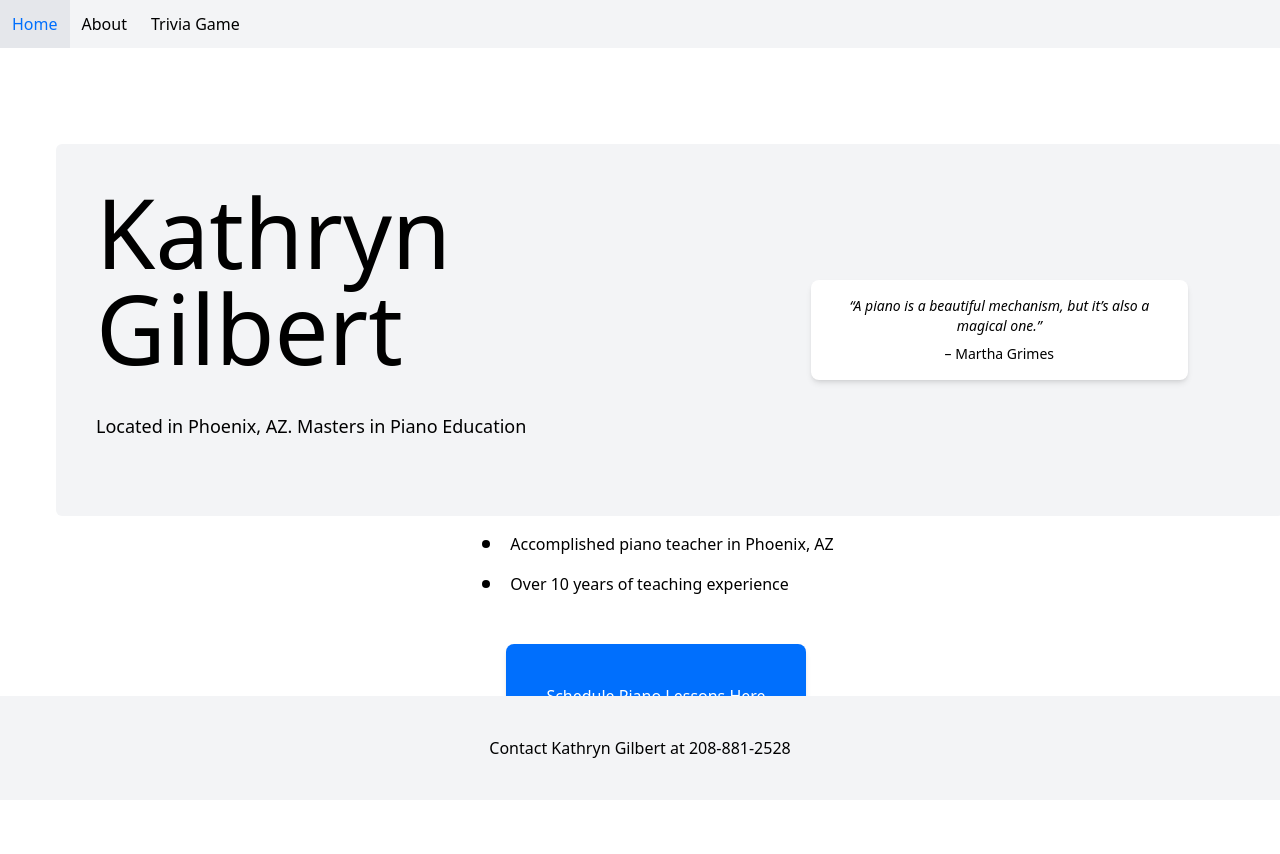
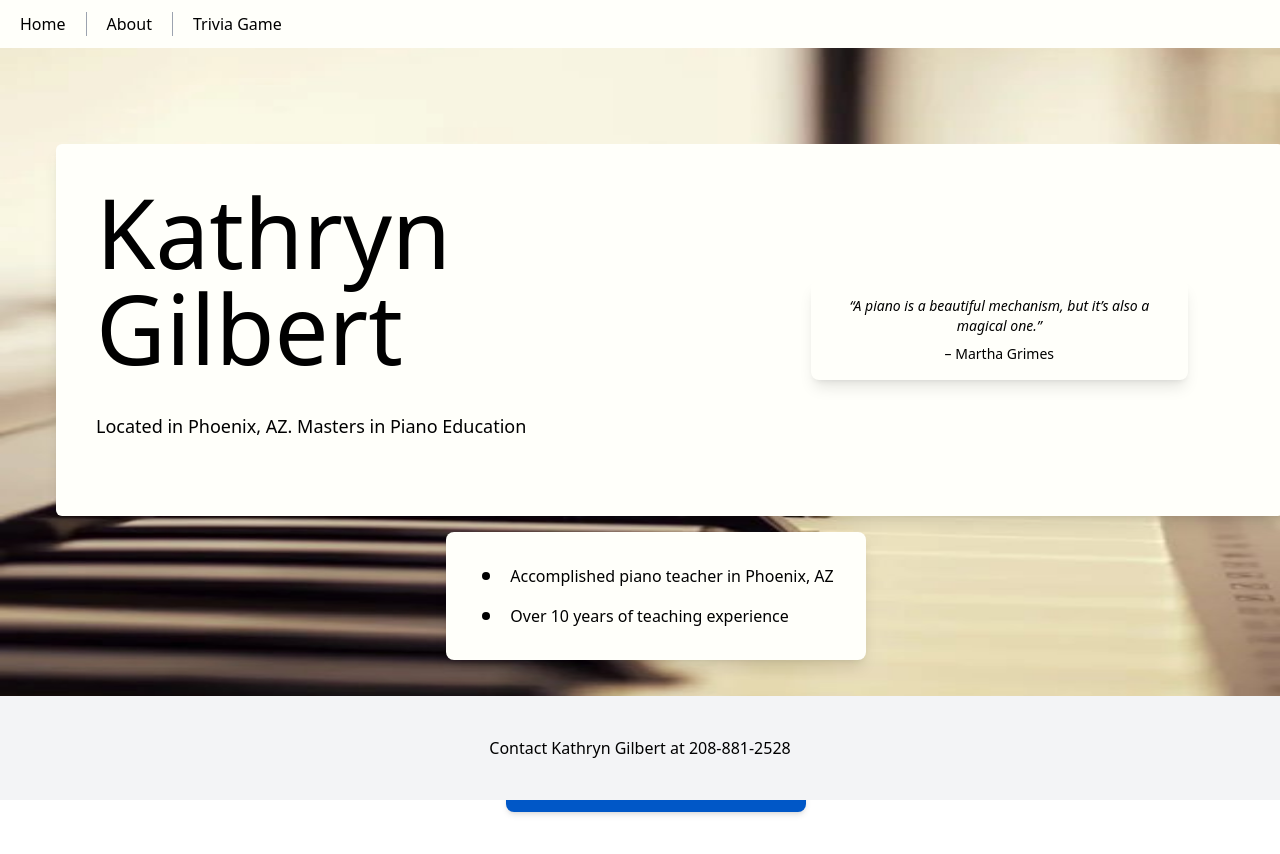
Before and after one commit to johnstewart00/KathrynMusic, a Next.js app: page / in a window 1280 px wide. Shown: the top 854 px of the page. Built offline with nearby package versions, Linux system fonts and the light colour scheme.

Commit message:
add background image and update styling

```diff
--- a/src/app/about/page.tsx
+++ b/src/app/about/page.tsx
@@ -6,7 +6,7 @@ export default function About() {
     <div>
       <div className="text-5xl text-center mt-8">Kathryn Gilbert</div>
       <div className="md:flex">
-        <div className="bg-gray-100 p-10 m-10 md:w-1/2 md:h-min">
+        <div className="bg-primary p-10 m-10 md:w-1/2 md:h-min">
           <div>
             Kathryn is an expert pianist with over 15 years of teaching
             experience. She graduated with a degree in piano education from
--- a/src/app/components/Header.tsx
+++ b/src/app/components/Header.tsx
@@ -1,12 +1,15 @@
 "use client";
 import { HeaderButton } from "./HeaderButton";
+
 export default function Header(props: any) {
   return (
-    <div className="bg-gray-100 overflow-x-auto flex whitespace-nowrap">
+    <div className="bg-primary overflow-x-auto flex whitespace-nowrap">
       <HeaderButton href="/">Home</HeaderButton>
-
+      <span className="border-l border-gray-400 h-6 my-auto"></span>{" "}
+      {/* Divider */}
       <HeaderButton href="/about">About</HeaderButton>
-
+      <span className="border-l border-gray-400 h-6 my-auto"></span>{" "}
+      {/* Divider */}
       <HeaderButton href="/trivia">Trivia Game</HeaderButton>
     </div>
   );
--- a/src/app/components/HeaderButton.tsx
+++ b/src/app/components/HeaderButton.tsx
@@ -12,7 +12,7 @@ export const HeaderButton = ({
 }) => {
   return (
     <Link
-      className="px-3 py-3 hover:bg-gray-200 active:bg-gray-400 hover:text-primary"
+      className="px-3 py-1 hover:bg-secondary active:bg-gray-400 hover:text-white rounded-md m-2"
       href={href}
     >
       {children}
--- /dev/null
+++ b/src/app/components/image.tsx
@@ -0,0 +1,12 @@
+import Image from "next/image";
+
+export default function Page() {
+  return (
+    <Image
+      src="/pianoKeys.jpg"
+      fill
+      className="absolut top-0 left-0 w-full h-full z-[-1]"
+      alt="Picture of the author"
+    />
+  );
+}
--- a/src/app/layout.tsx
+++ b/src/app/layout.tsx
@@ -1,5 +1,6 @@
 import Footer from "./components/Footer";
 import Header from "./components/Header";
+import Page from "./components/image";
 import "./styles/globals.css";
 import type { Metadata } from "next";
 
@@ -11,7 +12,7 @@ export const metadata: Metadata = {
     siteName: "Kathryn Gilbert",
     images: [
       {
-        url: "../../public/grandPiano.png",
+        url: "/grandPiano.png", // Fix the public path
         width: 1200,
         height: 630,
         alt: "A beautiful grand piano",
@@ -33,6 +34,7 @@ export default function RootLayout({
           <main className="flex-grow container mx-auto px-4 py-8">
             {children}
           </main>
+          <Page />
           <Footer sticky />
         </div>
       </body>
--- a/src/app/page.tsx
+++ b/src/app/page.tsx
@@ -6,10 +6,10 @@ import Link from "next/link";
 
 export default function Home() {
   return (
-    <div className="bg-white-100 flex flex-col w-screen h-screen">
+    <div className="flex flex-col w-screen h-screen">
       {/* Main Content */}
       <div className="flex-grow">
-        <div className="bg-gray-100 md:ml-10 mx-3 md:mt-16 mt-4 mb-4 p-5 md:p-10 rounded-md">
+        <div className="bg-primary md:ml-10 mx-3 md:mt-16 mt-4 mb-4 p-5 md:p-10 rounded-md shadow-lg">
           <div className="md:flex md:justify-between items-center mr-4">
             {/* Left: Name and tagline */}
             <div className="md:flex-1 pr-10">
@@ -20,7 +20,7 @@ export default function Home() {
             </div>
 
             {/* Right: Quote */}
-            <div className="bg-white p-4 shadow-md rounded-lg md:w-1/3 w-80 text-center mr-10">
+            <div className="bg-primary p-4 shadow-lg rounded-lg md:w-1/3 w-80 text-center mr-10">
               <div className="text-sm italic">
                 “A piano is a beautiful mechanism, but it’s also a magical one.”
               </div>
@@ -28,8 +28,8 @@ export default function Home() {
             </div>
           </div>
         </div>
-        <div className="flex justify-center md:mb-8 mb-4">
-          <div className="mx-4 mb-4 space-y-4">
+        <div className="flex justify-center  md:mb-8 mb-4">
+          <div className="mx-4 mb-4 space-y-4 bg-primary w-max p-8 rounded-lg shadow-lg">
             {[
               "Accomplished piano teacher in Phoenix, AZ",
               "Over 10 years of teaching experience",
@@ -44,7 +44,7 @@ export default function Home() {
 
         <div className="flex items-center justify-center">
           <Link
-            className="bg-primary text-white p-10 w-max rounded-lg shadow-md hover:bg-secondary"
+            className="bg-secondary text-white p-10 w-max rounded-lg shadow-md hover:bg-blue-800"
             href="/scheduleApp"
           >
             Schedule Piano Lessons Here
--- a/tailwind.config.ts
+++ b/tailwind.config.ts
@@ -7,7 +7,7 @@ export default {
   theme: {
     extend: {
       colors: {
-        primary: '#006FFD', // Define the primary color for text
+        primary: '#FFFFFA', // Define the primary color for text
         secondary: '#0057C7',
         danger: '#e3342f',
       },
```
Also changed, not shown: public/pianoKeys.jpg (added), 2 other files (tests, documents, lock files or other folders).
